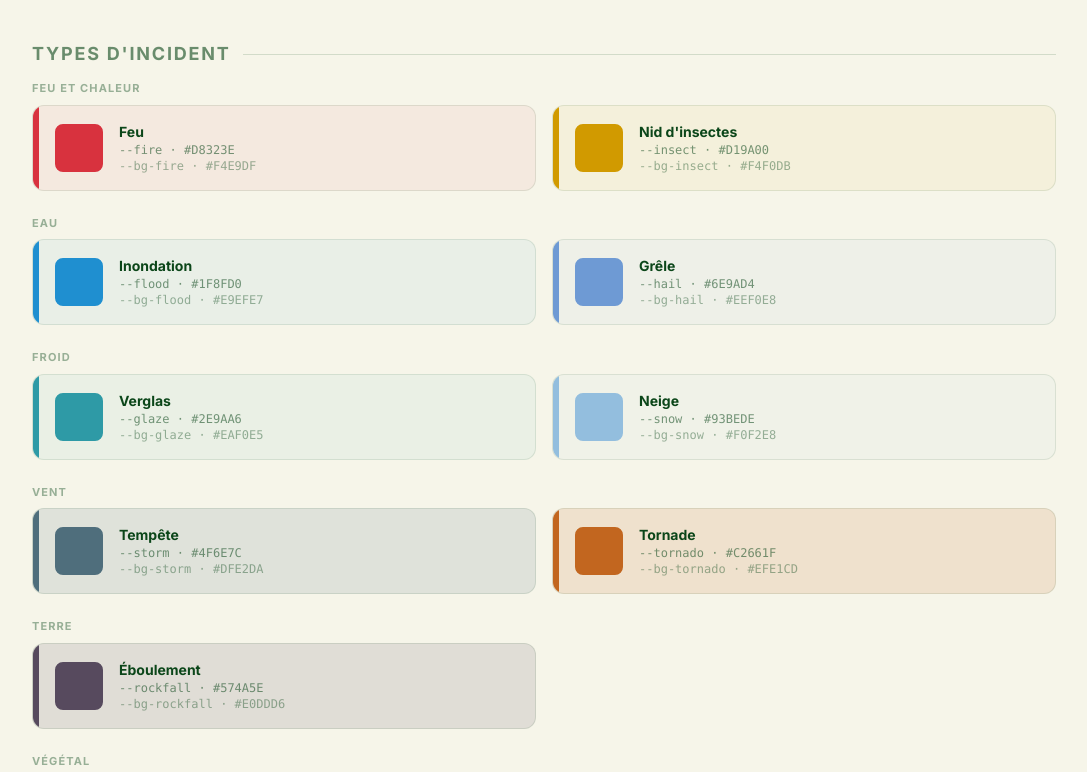
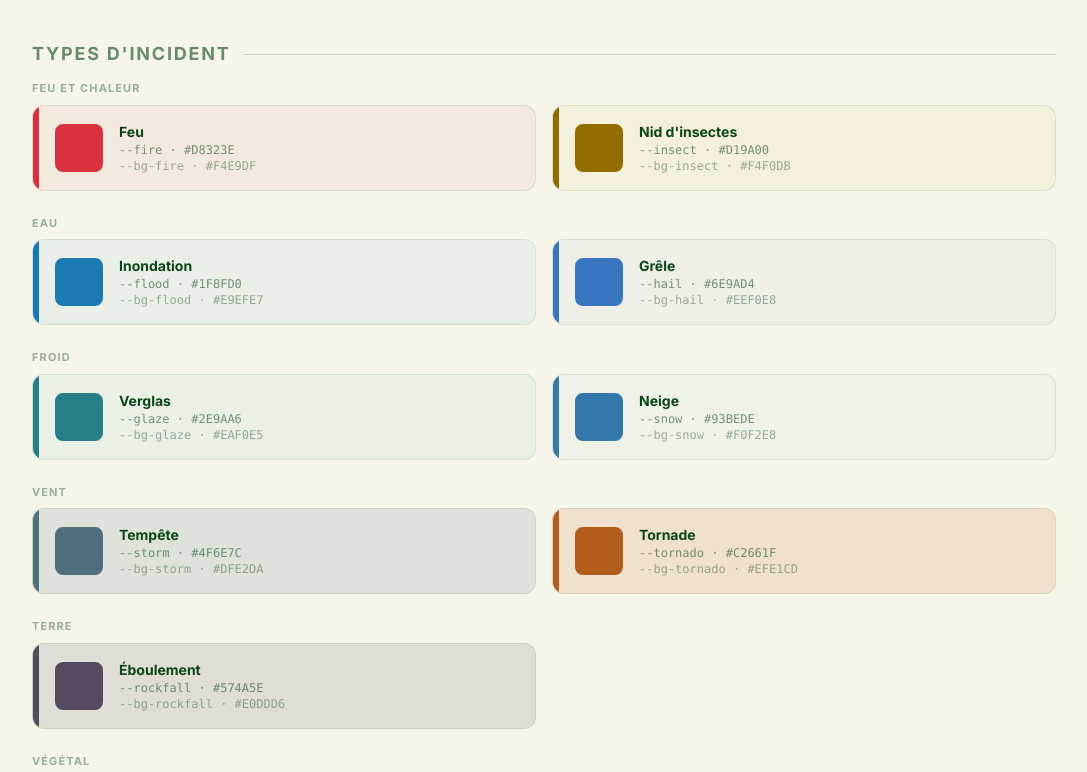
Before and after one commit to WildCodeSchool-2025-09/p3-0526-remote-vigie, a React (Vite) app in the folder client/: page /help/colors in a window 1280 px wide. Shown: the part 1348-2120 px from the top of the page, without its empty margins (96-1183 px from the left). Built offline with nearby package versions, Linux system fonts and the light colour scheme; a web font is replaced by a local one.

Commit message:
(US03) fix AA contrast on category and severity colors

```diff
--- a/client/src/styles/theme.css
+++ b/client/src/styles/theme.css
@@ -31,37 +31,37 @@
 	/* types colors */
 	--fire: #d8323e;
 	--bg-fire: #f4e9df;
-	--insect: #d19a00;
+	--insect: #946d00; /* corrigé AA (était #d19a00, 2.42:1 → 4.52:1) */
 	--bg-insect: #f4f0db;
-	--flood: #1f8fd0;
+	--flood: #1b7ab2; /* corrigé AA (était #1f8fd0, 3.43:1 → 4.50:1) */
 	--bg-flood: #e9efe7;
-	--hail: #6e9ad4;
+	--hail: #3a75c2; /* corrigé AA (était #6e9ad4, 2.79:1 → 4.51:1) */
 	--bg-hail: #eef0e8;
-	--glaze: #2e9aa6;
+	--glaze: #267f89; /* corrigé AA (était #2e9aa6, 3.21:1 → 4.51:1) */
 	--bg-glaze: #eaf0e5;
-	--snow: #93bede;
+	--snow: #3579ac; /* corrigé AA (était #93bede, 1.90:1 → 4.51:1) */
 	--bg-snow: #f0f2e8;
 	--storm: #4f6e7c;
 	--bg-storm: #dfe2da;
 	--wild: #6e4a2e;
 	--bg-wild: #e3ddcf;
-	--tornado: #c2661f;
+	--tornado: #b25d1c; /* corrigé AA (était #c2661f, 3.88:1 → 4.51:1) */
 	--bg-tornado: #efe1cd;
 	--rockfall: #574a5e;
 	--bg-rockfall: #e0ddd6;
 	--animal: #5e4a63;
 	--bg-animal: #e1ddd6;
-	--tree: #2f8a38;
+	--tree: #2d8436; /* corrigé AA (était #2f8a38, 4.20:1 → 4.50:1) */
 	--bg-tree: #dae6d0;
 
 	/* danger levels (1 → 5) */
-	--level-1: #3a8f3f; /* faible */
+	--level-1: #36853b; /* faible — corrigé AA (était #3a8f3f, 3.97:1 → 4.50:1) */
 	--bg-level-1: #f8ffef;
-	--level-2: #9bbb2f; /* modéré */
+	--level-2: #687e20; /* modéré — corrigé AA (était #9bbb2f, 2.17:1 → 4.51:1) */
 	--bg-level-2: #feffed;
-	--level-3: #e0a81f; /* important */
+	--level-3: #926d14; /* important — corrigé AA (était #e0a81f, 2.04:1 → 4.52:1) */
 	--bg-level-3: #fffadd;
-	--level-4: #e8600f; /* élevé */
+	--level-4: #b94d0c; /* élevé — corrigé AA (était #e8600f, 3.05:1 → 4.52:1) */
 	--bg-level-4: #f9f0e9;
 	--level-5: #c1392b; /* critique */
 	--bg-level-5: #fdf1ef;
```
